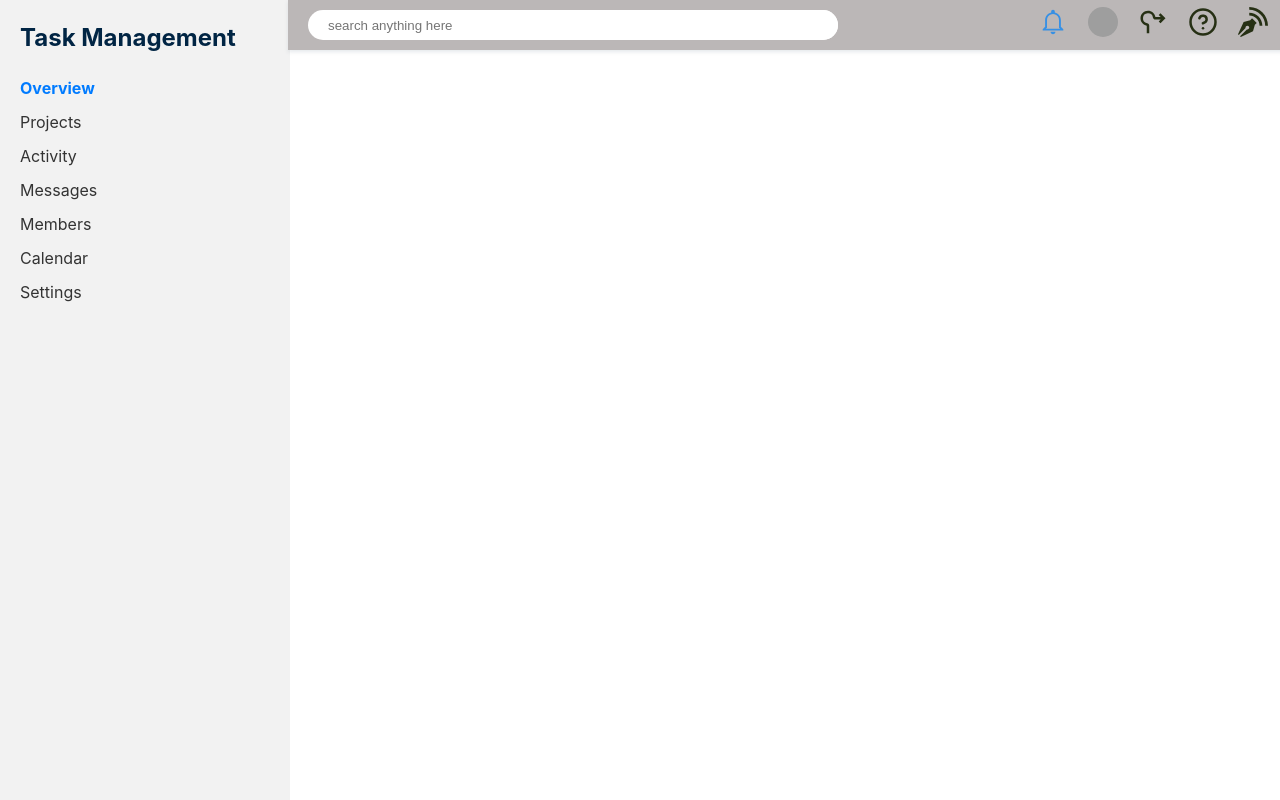
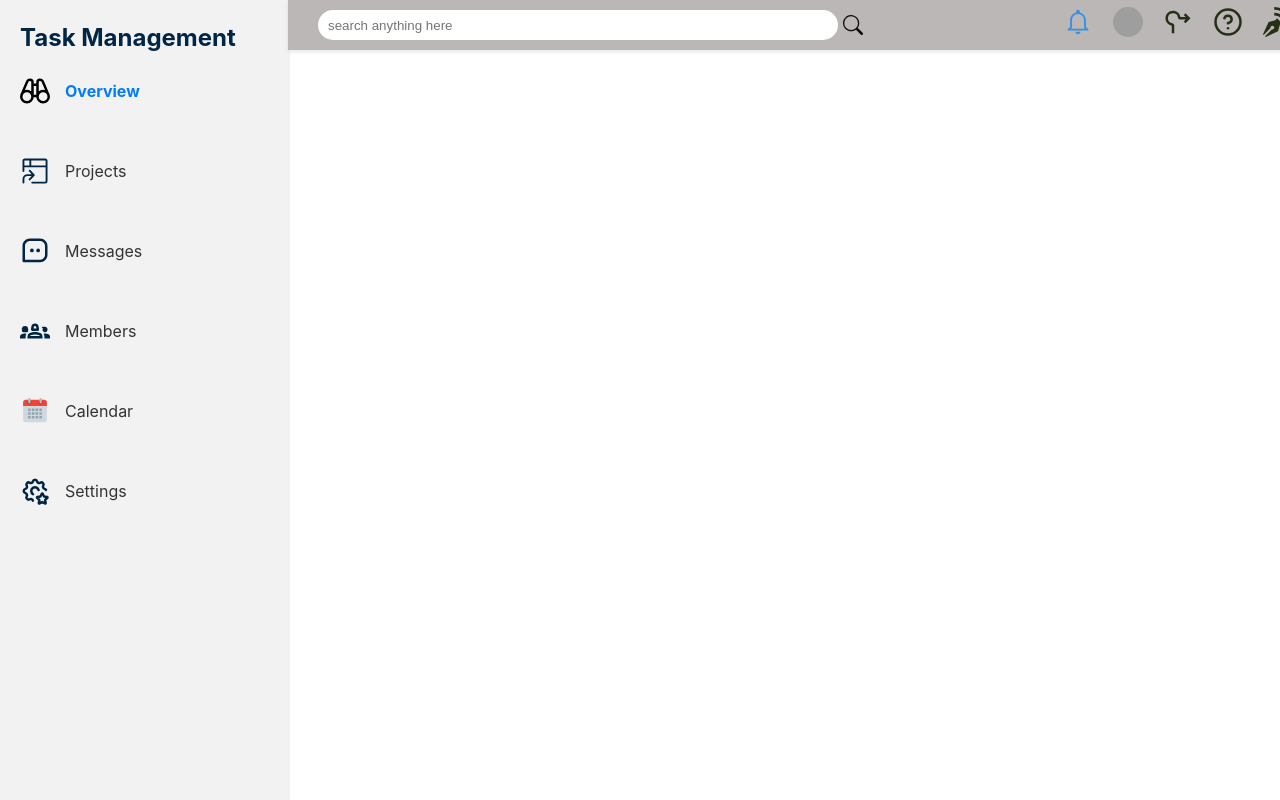
Before and after one commit to Evanoken/TaskOptima, a React (Vite) app: page /tasks in a window 1280 px wide. Built offline with nearby package versions, Linux system fonts and the light colour scheme; grey boxes are pictures that could not be loaded.

Commit message:
calendar

```diff
--- a/src/components/Sidebar/Sidebar.css
+++ b/src/components/Sidebar/Sidebar.css
@@ -5,7 +5,7 @@
     top:0;
     left: 0;
     position: fixed;
-    height: 100%;
+    height: 100vh;
   }
 
   .logo {
@@ -18,10 +18,16 @@
     list-style-type: none;
     padding: 0;
     margin: 0;
+    display: flex;
+    flex-direction: column;
+    gap: 40px;
+
   }
 
-  .navigation li {
+  .navigation li{
     margin-bottom: 10px;
+    display: flex;
+    align-items:center;
   }
 
   .navigation li a {
--- a/src/components/Sidebar/Sidebar.jsx
+++ b/src/components/Sidebar/Sidebar.jsx
@@ -1,6 +1,13 @@
 import './Sidebar.css'
 import {Link} from 'react-router-dom'
-import Dashboard from '../../pages/Dashboard/Dashboard';
+import {GrOverview} from 'react-icons/gr'
+import {GoProjectSymlink} from 'react-icons/go'
+import {BiMessageSquareDots} from 'react-icons/bi'
+import {MdOutlineGroups2} from 'react-icons/md'
+import {FcCalendar} from 'react-icons/fc'
+import {TbSettingsStar} from 'react-icons/tb'
+
+
 const Sidebar = () => {
   return (
     <div className="sidepanel">
@@ -8,27 +15,31 @@ const Sidebar = () => {
       <ul className="navigation">
 
         <li className="active">
-          <Link to='/dashboard'>
-          Overview
-          </Link>
+        <GrOverview style={{fontSize:30, marginRight:15}}/>
+          <Link to='/dashboard'> Overview </Link>
         </li>
         <li>
-          <a href="#">Projects</a>
+        <GoProjectSymlink style={{fontSize:30, marginRight:15}}/>
+          <Link> Projects</Link>
+        </li>
+        {/* <li>
+          <Link> Activity</Link>
+        </li> */}
+        <li>
+        <BiMessageSquareDots style={{fontSize:30, marginRight:15}}/>
+          <Link> Messages</Link>
         </li>
         <li>
-          <a href="#">Activity</a>
+        <MdOutlineGroups2 style={{fontSize:30, marginRight:15}}/>
+          <Link> Members</Link>
         </li>
         <li>
-          <a href="#">Messages</a>
+        <FcCalendar style={{fontSize:30, marginRight:15}}/>
+          <Link> Calendar</Link>
         </li>
         <li>
-          <a href="#">Members</a>
-        </li>
-        <li>
-          <a href="#">Calendar</a>
-        </li>
-        <li>
-          <a href="#">Settings</a>
+        <TbSettingsStar style={{fontSize:30, marginRight:15}}/>
+          <Link> Settings</Link>
         </li>
       </ul>
     </div>
--- a/src/components/navBar/Navbar.css
+++ b/src/components/navBar/Navbar.css
@@ -17,7 +17,7 @@
 .nleft{
     display: flex;
     align-items: center;
-    background-color:white;
+    /* background-color:white; */
     border-radius:20px;
 }
 .Navbar .nleft input{
--- a/src/components/navBar/Navbar.jsx
+++ b/src/components/navBar/Navbar.jsx
@@ -11,7 +11,7 @@ function Navbar() {
     <div className="Navbar">
       <div className="nleft">
         <input type="text" name="" id="" placeholder="search anything here" />
-        {/* <BsSearch style={{marginLeft:5, fontSize:25}}/> */}
+        <BsSearch style={{marginLeft:5, fontSize:20}}/>
       </div>
       <div className="nright">
         <IoMdNotificationsOutline className="notifications" />
```
